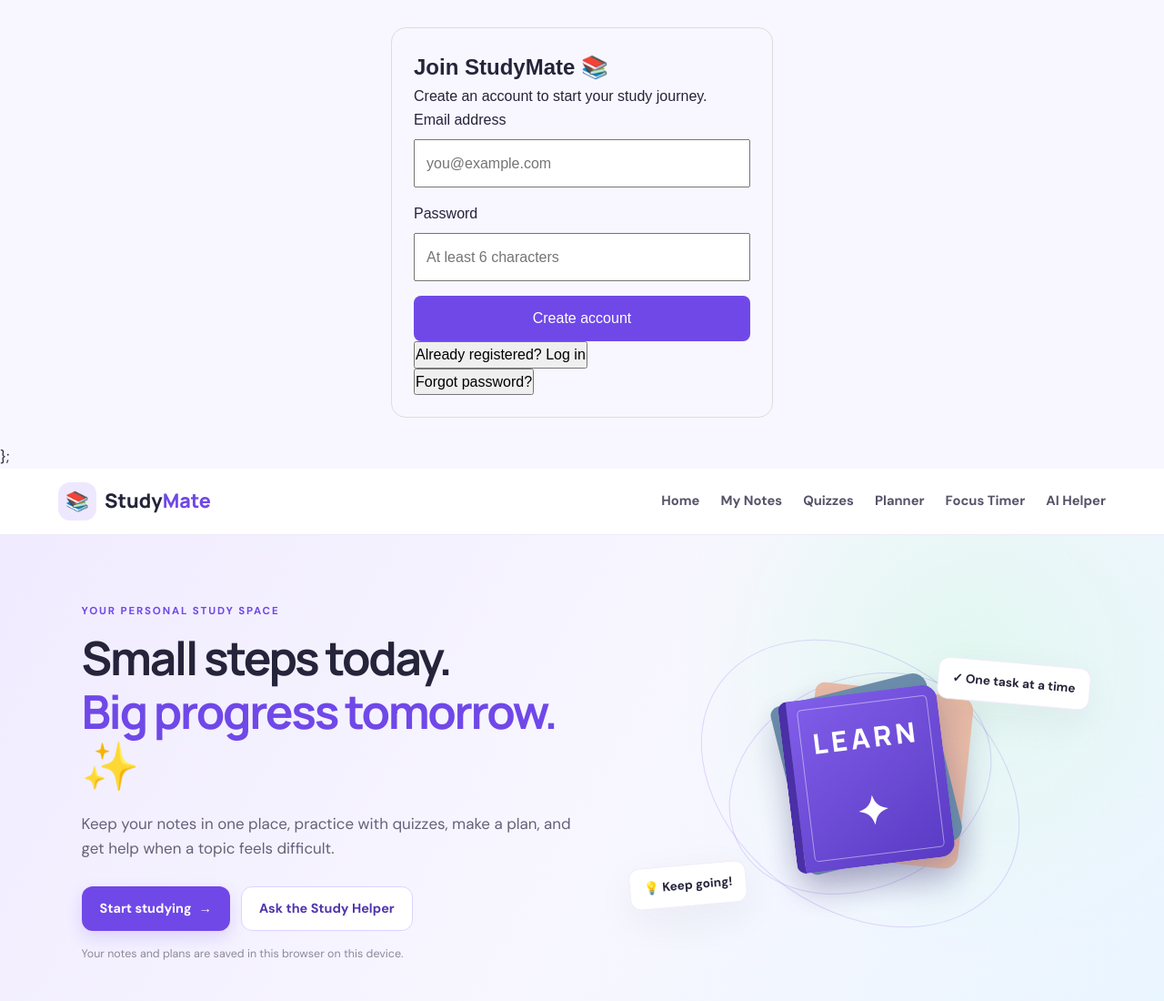
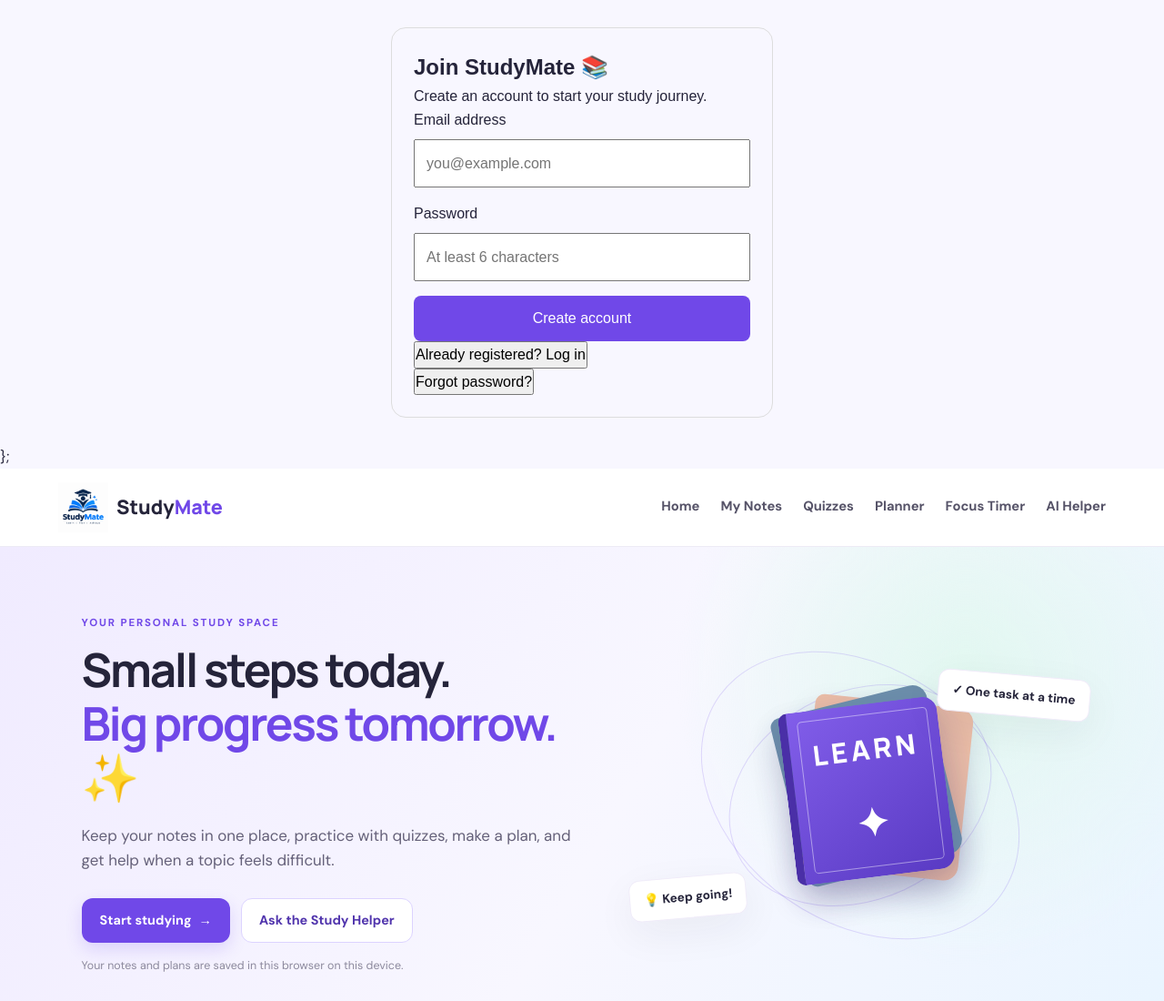
Before and after one commit to hikmasalah839-ctrl/studymate, a website: page index.html in a window 1280 px wide. Shown: the top 1100 px of the page at 91% size. Drawn offline with Linux system fonts and the light colour scheme; no server answers.

Commit message:
Update index.html

```diff
--- a/index.html
+++ b/index.html
@@ -8,6 +8,7 @@
   <title>StudyMate | Your Student Companion</title>
   <link rel="stylesheet" href="style.css">
   <script src="scripts.js" defer></script>
+
 
 <script type="module">
   import { initializeApp } from "https://www.gstatic.com/firebasejs/12.4.0/firebase-app.js";
@@ -187,7 +188,13 @@
 </head>
 <body>
   <header class="site-header">
-    <a class="brand" href="#home" aria-label="StudyMate home"><span class="brand-icon">📚</span><span>Study<span class="brand-accent">Mate</span></span></a>
+
+<a class="brand" href="#home" aria-label="StudyMate home">
+  <img src="studymate-logo.png" alt="StudyMate logo"
+       style="width: 55px; height: 55px; object-fit: contain;">
+  <span>Study<span class="brand-accent">Mate</span></span>
+</a>
+
     <button class="menu-toggle" id="menuToggle" aria-label="Open navigation" aria-expanded="false">☰</button>
     <nav id="mainNav" aria-label="Main navigation">
       <a href="#home">Home</a>
```
